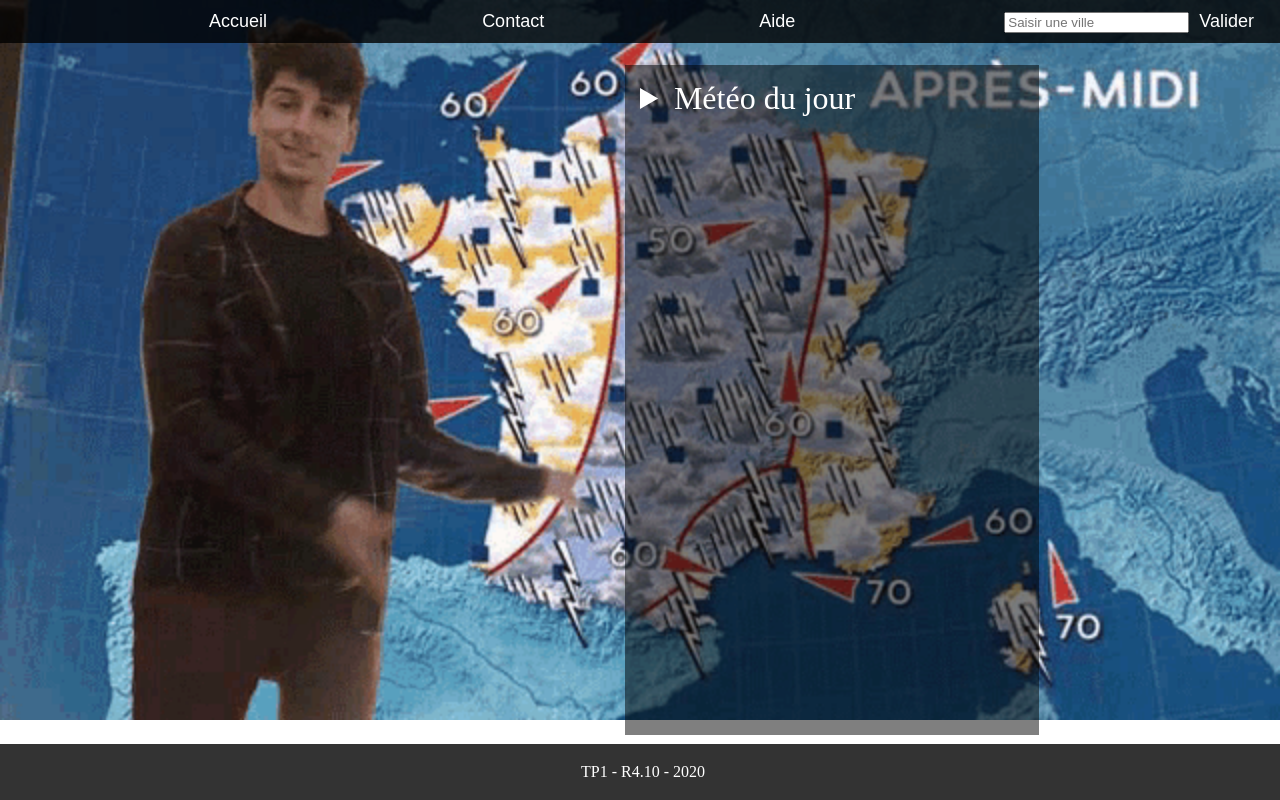
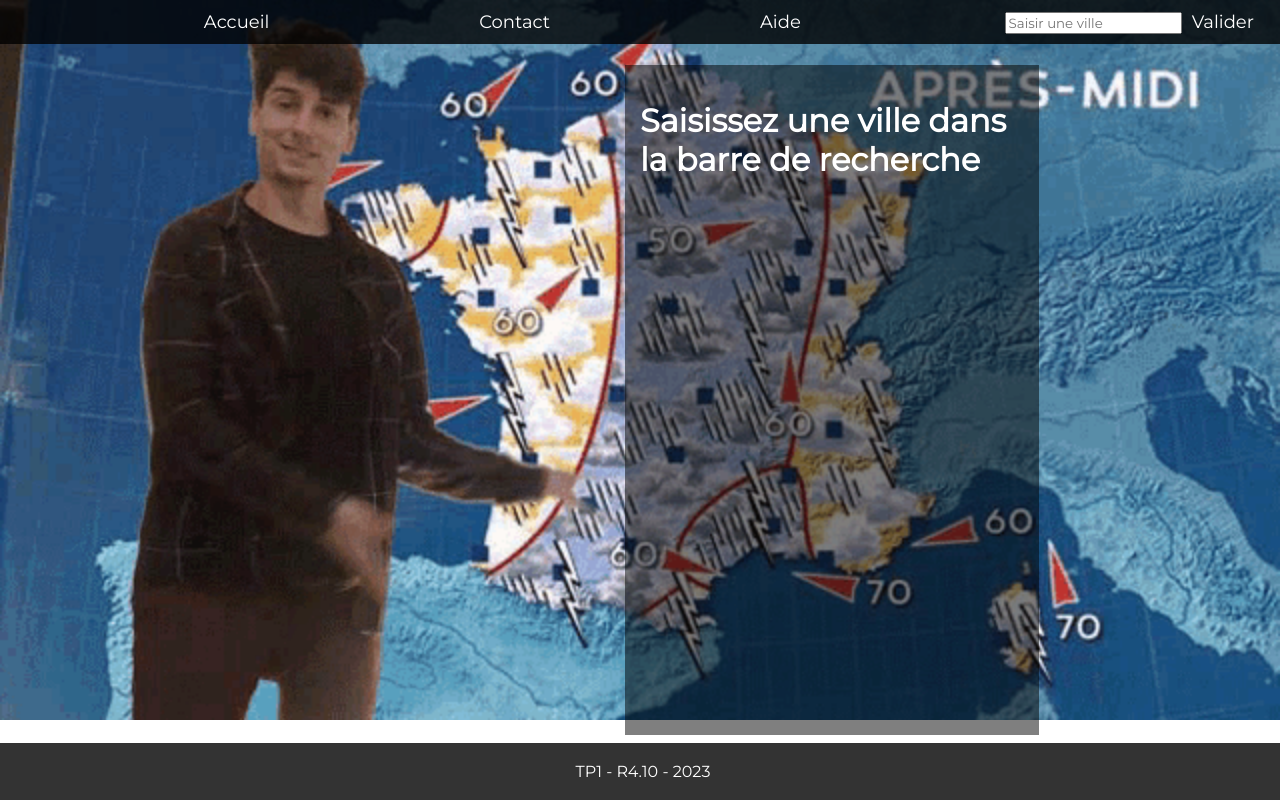
Before and after one commit to augustin-pasq/projets-iut, a PHP site: page / in a window 1280 px wide. Run offline with PHP 8.4, Linux system fonts and the light colour scheme.

Commit message:
Minor changes

```diff
--- a/TP1/assets/style/main.css
+++ b/TP1/assets/style/main.css
@@ -1,3 +1,7 @@
+* {
+    font-family: 'Montserrat', sans-serif;
+}
+
 body {
     background-image: url("../img/background.gif");
     background-repeat: no-repeat;
@@ -66,3 +70,7 @@ footer {
     padding: 3px;
     color: white;
 }
+
+label {
+    font-weight: bold
+}
--- a/TP1/index.html
+++ b/TP1/index.html
@@ -5,6 +5,10 @@
     <title>R4.10 - TP1</title>
     <link href="assets/style/main.css" rel="stylesheet" type="text/css" />
     <script src="javascript/index.js"></script>
+
+    <link rel="preconnect" href="https://fonts.googleapis.com">
+    <link rel="preconnect" href="https://fonts.gstatic.com" crossorigin>
+    <link href="https://fonts.googleapis.com/css2?family=Montserrat&display=swap" rel="stylesheet">
 </head>
 <body>
     <header>
@@ -19,9 +23,10 @@
     </header>
 
     <main>
-        <section>
+        <h1 id="base-message">Saisissez une ville dans la barre de recherche</h1>
+        <section id="container" hidden>
             <details>
-                <summary id="container">Météo du jour</summary>
+                <summary>Plus d'informations</summary>
                 <div>
                     <label>Nom de la ville : </label>
                     <span id="city-name"></span>
@@ -63,7 +68,7 @@
     </main>
 
 <footer>
-    <p>TP1 - R4.10 - 2020</p>
+    <p>TP1 - R4.10 - 2023</p>
 </footer>
 </body>
 </html>
--- a/TP1/javascript/index.js
+++ b/TP1/javascript/index.js
@@ -3,16 +3,19 @@ const API_KEY = "ee07e2bf337034f905cde0bdedae3db8"
 async function getWeather() {
     let location = document.getElementById("input-city").value
     let apiWeatherURL = `https://api.openweathermap.org/data/2.5/weather?q=${location}&appid=${API_KEY}&units=metric&lang=fr`
-    console.log(apiWeatherURL)
     const weatherResponse = await fetch(apiWeatherURL)
-    const weatherData = await weatherResponse.json()
+    const weatherData = weatherResponse.ok ? await weatherResponse.json() : null
 
-    switch(weatherData.cod) {
+    switch(weatherResponse.status) {
         case 404:
-            document.getElementById("container").innerHTML = "<p>La ville n'existe pas</p>"
+            document.getElementById("container").hidden = true
+            document.getElementById("base-message").innerText = "La ville n'existe pas."
             break
         case 200:
-            document.getElementById("city-name").innerText = location
+            document.getElementById("container").hidden = false
+            document.getElementById("base-message").innerText = `Météo à ${weatherData.name} : ${weatherData.weather[0].main}`
+
+            document.getElementById("city-name").innerText = weatherData.name
             document.getElementById("weather").innerText = weatherData.weather[0].description
             document.getElementById("temp").innerText = weatherData.main.temp + `°C (Minimale : ${weatherData.main.temp_min}°C | Maximale : ${weatherData.main.temp_max}°C)`
             document.getElementById("feels-like").innerText = weatherData.main.feels_like + "°C"
```
